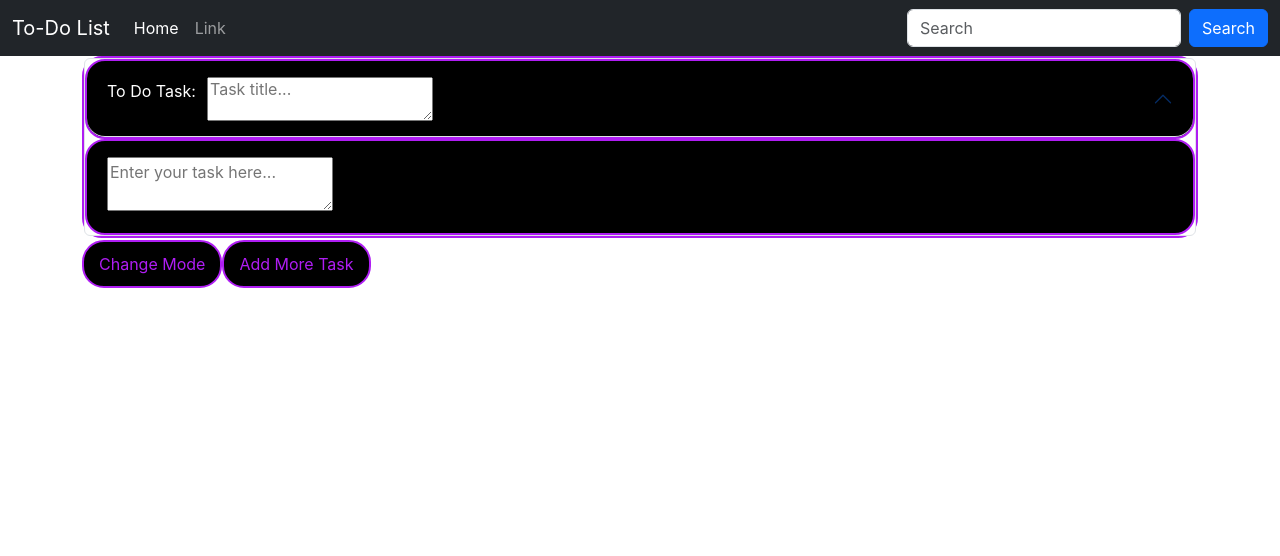
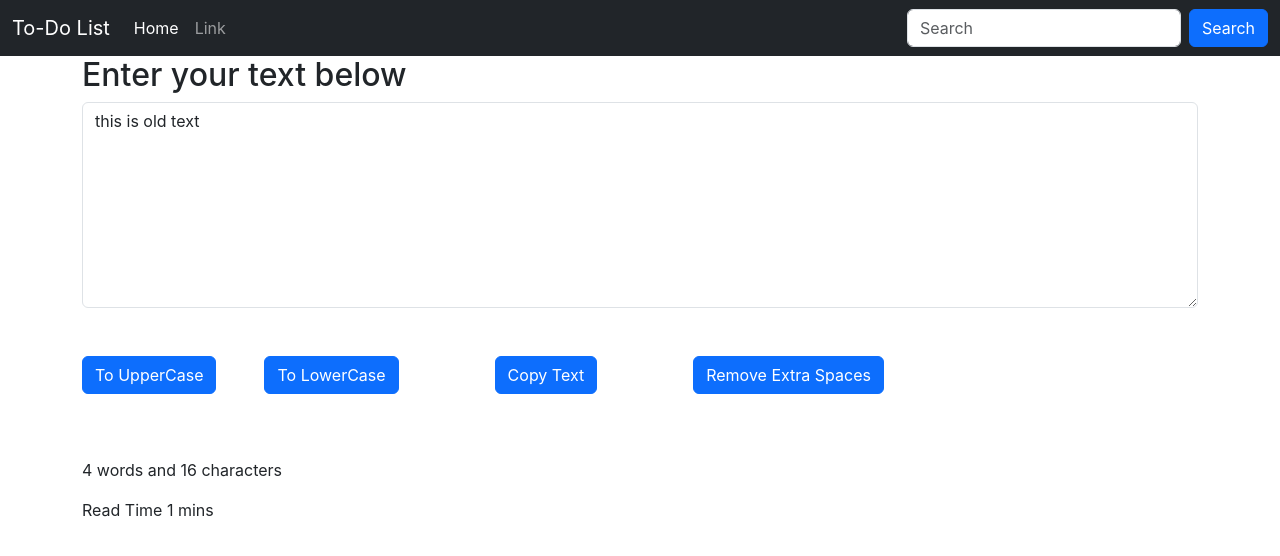
Before and after one commit to michelledcruz/Text_Utils_App_using_React, a React (Create React App) app: page / in a window 1280 px wide. Shown: the top 556 px of the page. Built offline with nearby package versions, Linux system fonts and the light colour scheme.

Commit message:
updated text utils changes

```diff
--- a/src/About.js
+++ b/src/About.js
@@ -82,7 +82,7 @@ export default function About() {
     {inputList}
 
 
-    <button type="button" className="btn btn-primary" onClick={changeMode} style={buttonStyle}>Change Mode</button>
+    {/* <button type="button" className="btn btn-primary" onClick={changeMode} style={buttonStyle}>Change Mode</button> */}
     <button type="button" className="btn btn-primary" onClick={addComp} style={buttonStyle}>Add More Task</button>
     </>
   )
--- a/src/App.js
+++ b/src/App.js
@@ -2,15 +2,15 @@
 import About from './About';
 import './App.css';
 import Navbar from './Navbar';
-// import TextArea from './TextArea';
+import TextArea from './TextArea';
 
 function App() {
   return (
   <>
   <Navbar title="To-Do List" text="Dropdown12"/>
   <div className="container">
-  {/* <TextArea heading="Enter your text below"/>  */}
-  <About></About>
+  <TextArea heading="Enter your text below"></TextArea>
+  {/* <About></About> */}
   </div>
   </>
   );
--- a/src/TextArea.js
+++ b/src/TextArea.js
@@ -14,6 +14,19 @@ export default function TextArea(props) {
     const handleChange = (event) => {
         setText(event.target.value);
     };
+
+    const handleCopy =() =>{
+        var text = document.getElementById("exampleFormControlTextarea1");
+        text.select();
+        navigator.clipboard.writeText(text.value);
+
+    }
+
+    const removeSpaces=() =>{
+
+            let removedSpacesText = text.replace(/  +/g, ' ');
+            setText(removedSpacesText);
+    }
 
 
     const readTime = ()=>{
@@ -35,7 +48,8 @@ export default function TextArea(props) {
             <textarea className="form-control" value ={text} id="exampleFormControlTextarea1" rows="8" onChange={handleChange}></textarea>
             <button type="button" className="btn btn-primary" onClick={changeText}>To UpperCase</button>
             <button type="button" className="btn btn-primary m-5" onClick={changeTextLower}>To LowerCase</button>
-            {/* <button type="button" className="btn btn-primary m-5" onClick={googleTranslateElementInit}>To LowerCase</button> */}
+            <button type="button" className="btn btn-primary m-5" onClick={handleCopy}>Copy Text</button>
+            <button type="button" className="btn btn-primary m-5" onClick={removeSpaces}>Remove Extra Spaces</button>
         </div>
        <div className="text-summary">
             <p>{text.split(' ').length} words and  {text.length} characters</p>
```
Also changed, not shown: 1 other file (tests, documents, lock files or other folders).
